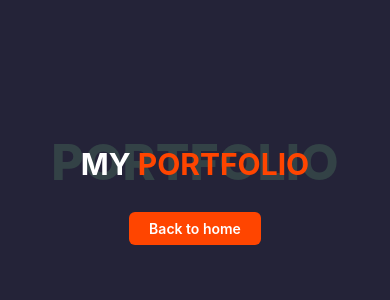
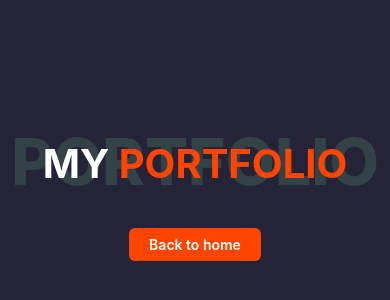
Before and after one commit to therohit777/folio.io, a React (Create React App) app: page /projects in a window 390 px wide. Shown: the part 242-542 px from the top of the page. Built offline with nearby package versions, Linux system fonts and the light colour scheme; a web font is replaced by a local one.

Commit message:
Project section changes

```diff
--- a/src/components/Css/Allprojects.css
+++ b/src/components/Css/Allprojects.css
@@ -7,3 +7,38 @@
     align-items: center;
     flex-direction: column;
 }
+
+@media screen and (max-width:490px){
+    .resetsize1{
+        font-size: 2.5rem;
+    }
+    .resetsize2{
+        font-size: 4rem;
+        top: 62px;
+    }
+}
+
+@media screen and (max-width:380px){
+    .resetsize1{
+        font-size: 1.5rem;
+    }
+    .resetsize2{
+        font-size: 2.5rem;
+        top: 35px;
+    }
+}
+
+@media screen and (max-width:240px){
+    .resetsize1{
+        font-size: 1rem;
+        margin-bottom: 25px;
+    }
+    .resetsize2{
+        font-size: 2rem;
+        top: 25px;
+    }
+    .resetprojectsbtn{
+        font-size: 12px;
+        padding: 6px 15px;
+    }
+}
--- a/src/components/Css/Journey.css
+++ b/src/components/Css/Journey.css
@@ -144,7 +144,7 @@
         width: 65%;
     }
 }
-@media screen and (max-width:570px) {
+@media screen and (max-width:600px) {
     .exps{
         text-align: center;
     }
--- a/src/components/Js/Projects/Allprojects.jsx
+++ b/src/components/Js/Projects/Allprojects.jsx
@@ -5,8 +5,8 @@ import { Link } from 'react-router-dom';
 const Allprojects = () => {
   return (
     <div className='Allprojects'>
-      <div className="journeyheader"><p className='headjourney'>My <span className='headjtn'>Portfolio</span></p><span className='journeybgntxt'>Portfolio</span></div>
-      <Link to='/home' className='backhome'>Back to home</Link>
+      <div className="journeyheader"><p className='headjourney resetsize1'>My <span className='headjtn'>Portfolio</span></p><span className='journeybgntxt resetsize2'>Portfolio</span></div>
+      <Link to='/home' className='backhome resetprojectsbtn'>Back to home</Link>
     </div>
   )
 }
```
